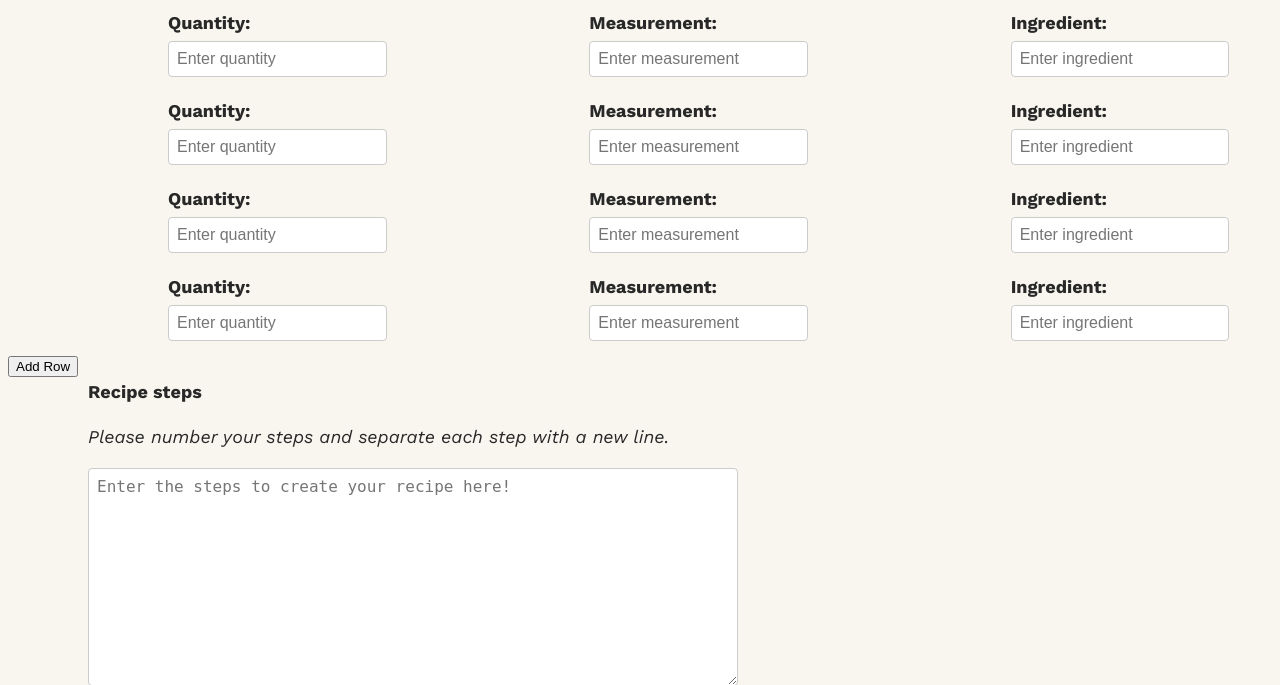
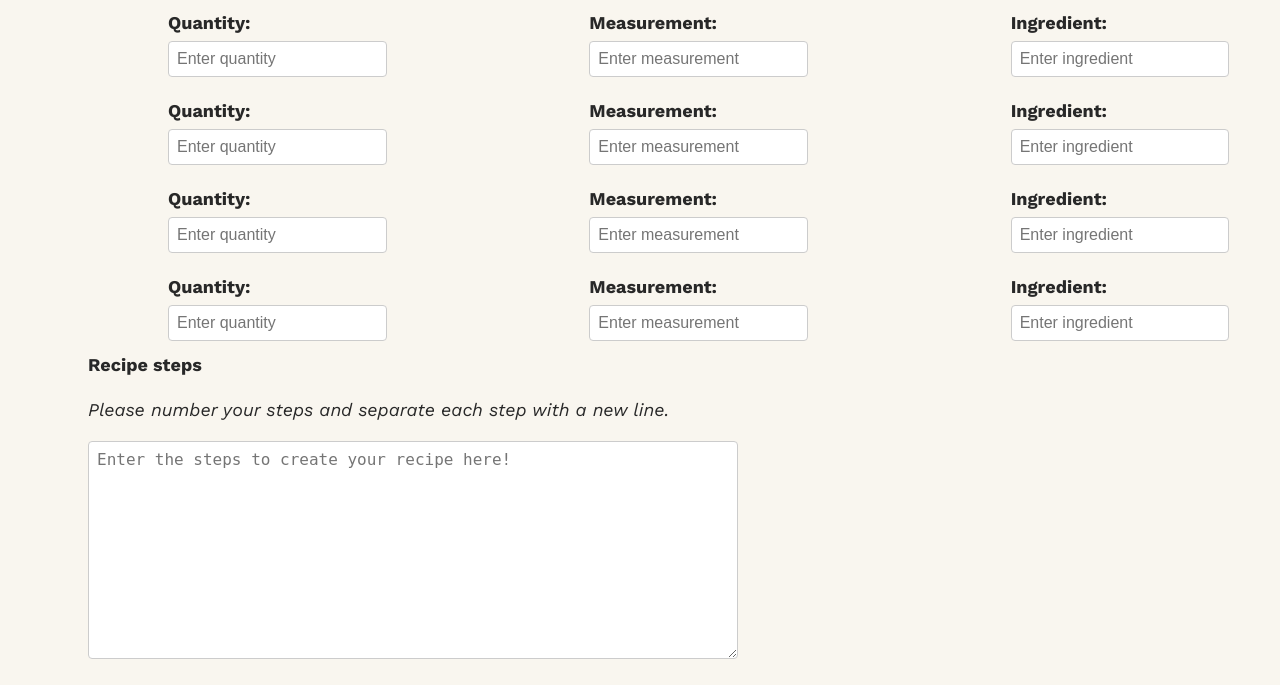
Before and after one commit to hannahchiou/campuschefs, a Flask app: page /recipeform/ in a window 1280 px wide; the page is wider, and only the part inside the window is pictured. Shown: the part 784-1469 px from the top of that part. Run offline with Flask 3, Linux system fonts and the light colour scheme.

Commit message:
commented out update row button

```diff
--- a/templates/recipeform.html
+++ b/templates/recipeform.html
@@ -111,8 +111,9 @@
     </table>
 
 <!-- Adding dynamically added rows for the ingredients using jss (ingredients.js) -->
-<button type="btn">Add Row</button>
-<script src="{{url_for('static', filename='ingredients.js')}}"></script>
+<!-- will be implemented in alpha version -->
+<!-- <button type="btn">Add Row</button>
+<script src="{{url_for('static', filename='ingredients.js')}}"></script> -->
 
 <script>
     document.getElementById('btn')
```
